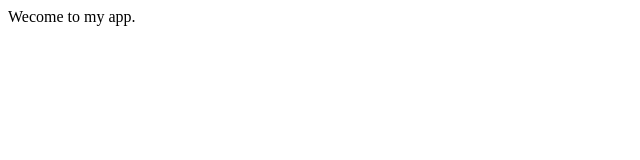
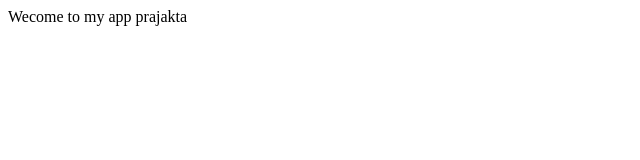
Before and after one commit to praneel20/myjava-prajakta, a plain HTML site: page index.html in a window 1280 px wide. Shown: the full height of the page, 0-640 px from the left. Drawn offline with Linux system fonts and the light colour scheme.

Commit message:
Update index.html

```diff
--- a/index.html
+++ b/index.html
@@ -1,5 +1,5 @@
 <html>
 <body>
-  Wecome to my app.
+  Wecome to my app prajakta
 </body>
 </html>
```
